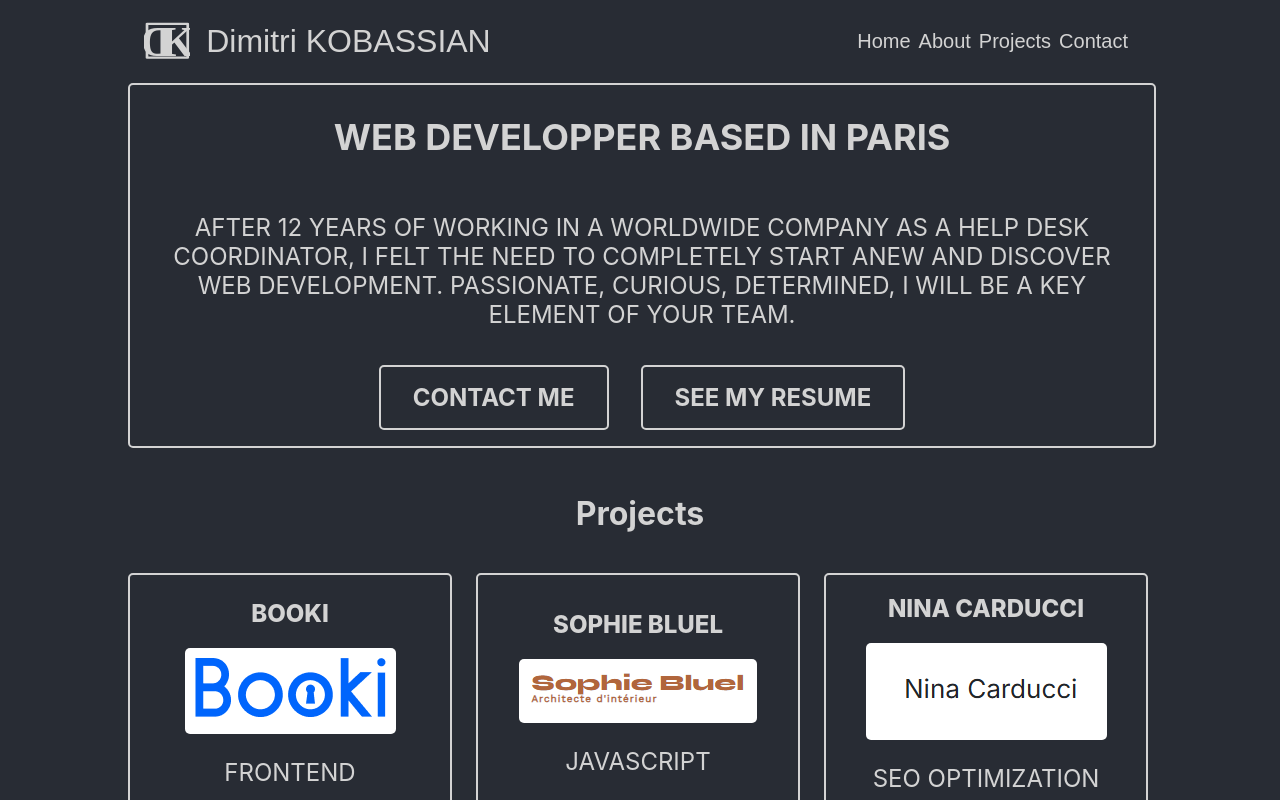
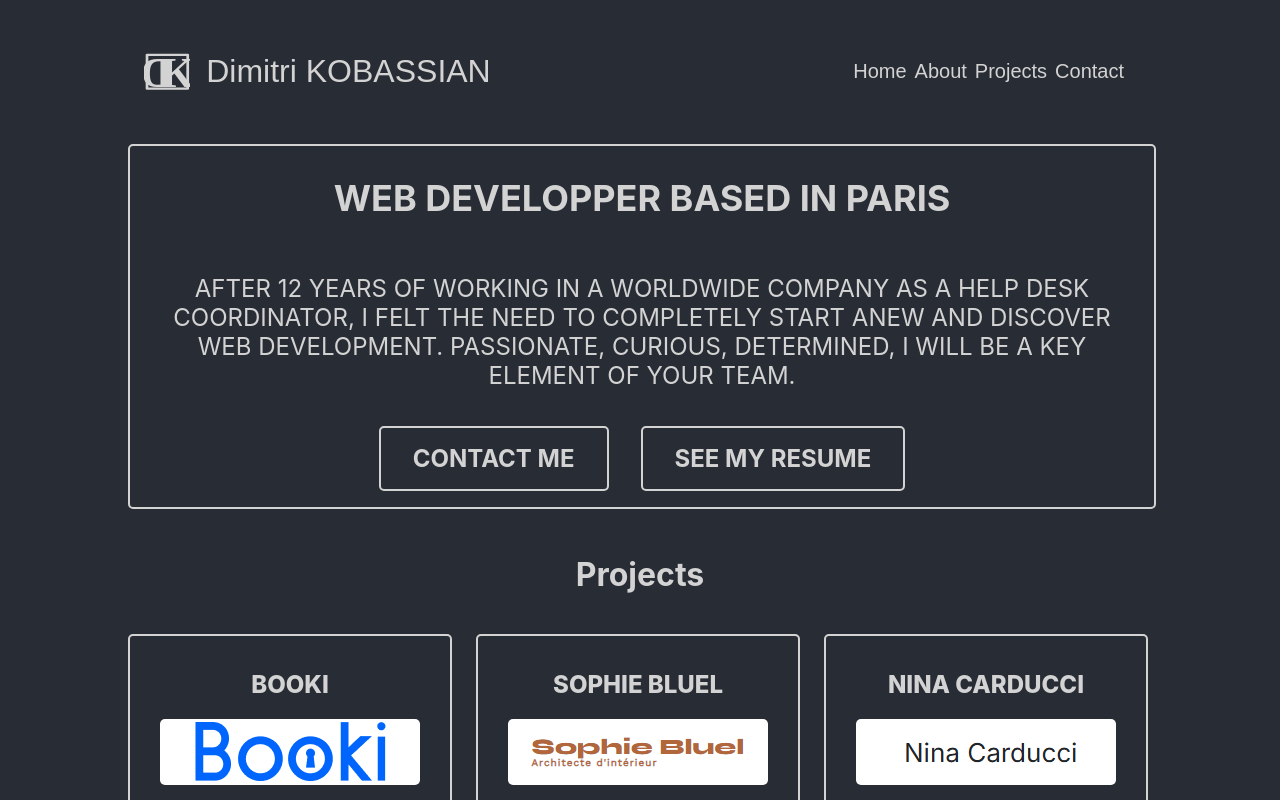
Before and after one commit to DimitriKOBASSIAN/portfolio, a React (Create React App) app: page / in a window 1280 px wide. Shown: the top 800 px of the page. Built offline with nearby package versions, Linux system fonts and the light colour scheme.

Commit message:
some styling

```diff
--- a/src/components/Header.jsx
+++ b/src/components/Header.jsx
@@ -6,7 +6,7 @@ function Header() {
   return (
     <header className="Header">
       <h1 className="Header-left">
-<Logo className="Header-logo" alt="logo" /> <span className="Header-span">Dimitri KOBASSIAN</span></h1>
+<Logo className="Header-logo" alt="logo" /> <p className="Header-span">Dimitri KOBASSIAN</p></h1>
 <div className="Header-right"><Navbar /></div>
     </header>
 
--- a/src/styles/Header.scss
+++ b/src/styles/Header.scss
@@ -14,7 +14,7 @@ $logo-color: #6f7f88;
     color: white;
 
     &-left {
-        display: flex;
+        display: inline-flex;
         align-items: center;
         justify-content: space-between;
         font-size: 4vmin;
@@ -27,11 +27,13 @@ $logo-color: #6f7f88;
     }
 
     &-span {
-        margin-left: 2vmin;
+        display: inline;
+        padding-left: 2vmin;
         font-family: $font-stack;
         font-weight: 200;
         color: $text-color;
         align-items: center;
+        white-space: nowrap;
     }
 
     &-logo {
@@ -40,5 +42,6 @@ $logo-color: #6f7f88;
         pointer-events: none;
         color: $text-color;
 
+
     }
 }
--- a/src/styles/Navbar.scss
+++ b/src/styles/Navbar.scss
@@ -25,7 +25,7 @@ $logo-color: #6f7f88;
 }
 
     &-list-item {
-        padding: 1vmin 0 1vmin 1vmin;
+        padding: 0.5vmin 0.5vmin 0.5vmin 0.5vmin;
         color: $text-color;
         font-size: 2.5vmin;
         font-weight: 200;
--- a/src/styles/Projects.scss
+++ b/src/styles/Projects.scss
@@ -89,21 +89,22 @@
         }
 
         &-image {
-            width: 100%;
-            height: auto;
-            position: absolute;
-            top: 50%;
-            left: 50%;
-            transform: translate(-50%, -50%);
-            width: 100%;
-            height: auto;
+            max-width: 100%;
+            max-height: 100%;
+            display: block;
         }
     }
 }
 
 .image-container {
-    background-color: white; // Set the background color to white
-    padding: 10px; // Optional: Add padding to create space around the image
-    border-radius: 5px; // Optional: Add border-radius for rounded corners
+    background-color: white;
+    padding: 5px;
+    border-radius: 5px;
     position: relative;
+    overflow: hidden;
+    width: 250px;
+    height: 100px;
+    display: flex;
+    justify-content: center;
+    align-items: center;
 }
```
